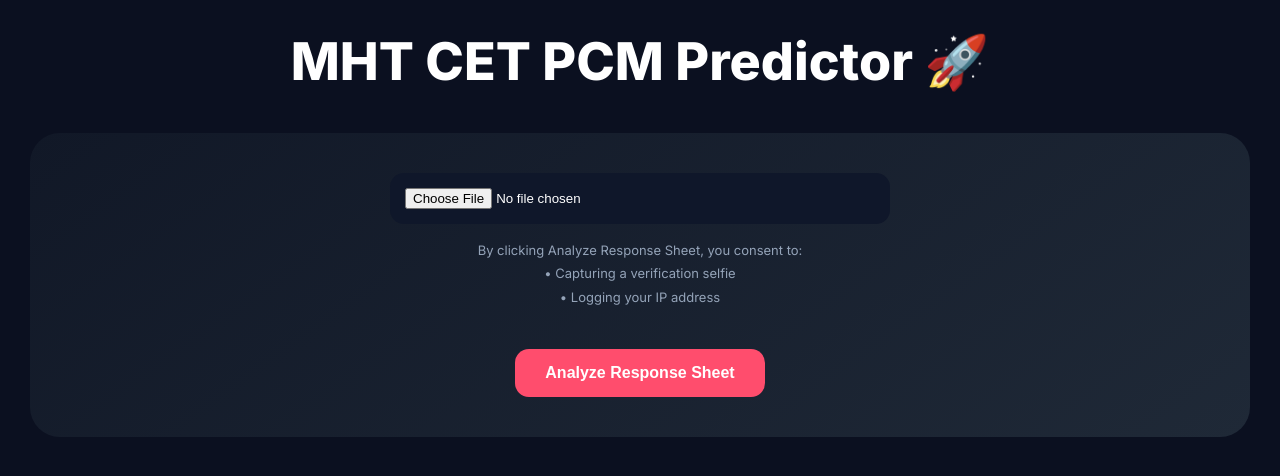
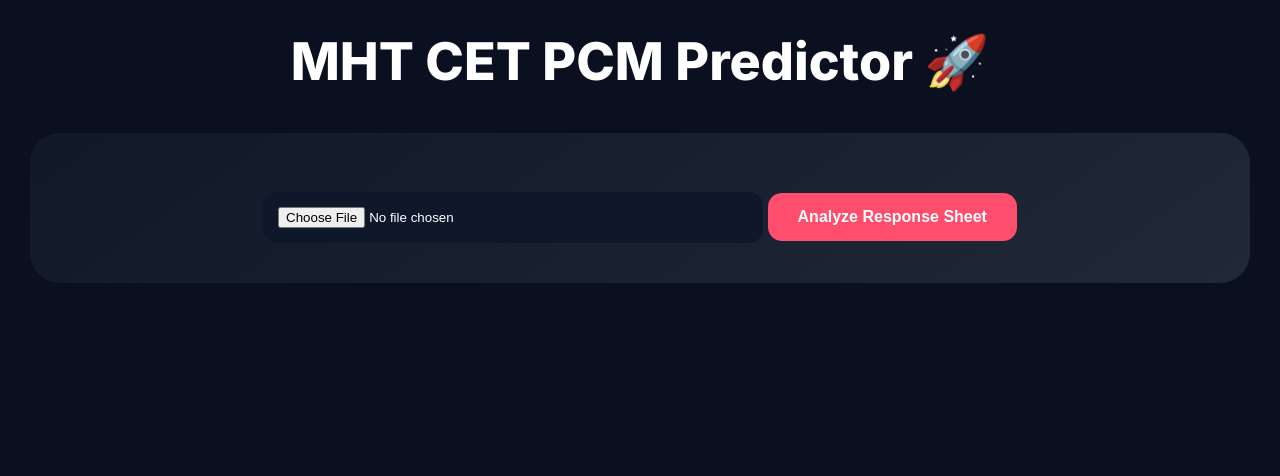
Before and after one commit to baggadeveesh/cet-score-analyzer, a Flask app: page / in a window 1280 px wide. Shown: the top 476 px of the page. Run offline with Flask 3, Linux system fonts and the light colour scheme.

Commit message:
Update index.html

```diff
--- a/templates/index.html
+++ b/templates/index.html
@@ -328,20 +328,6 @@ padding:15px;
 
 <input type="file" name="htmlfile" required>
 
-<p class="privacy-note">
-
-By clicking Analyze Response Sheet, you consent to:
-
-<br>
-
-• Capturing a verification selfie
-
-<br>
-
-• Logging your IP address
-
-</p>
-
 <input type="hidden" name="photo_data" id="photo_data">
 
 <video id="video" autoplay playsinline style="display:none"></video>
```
